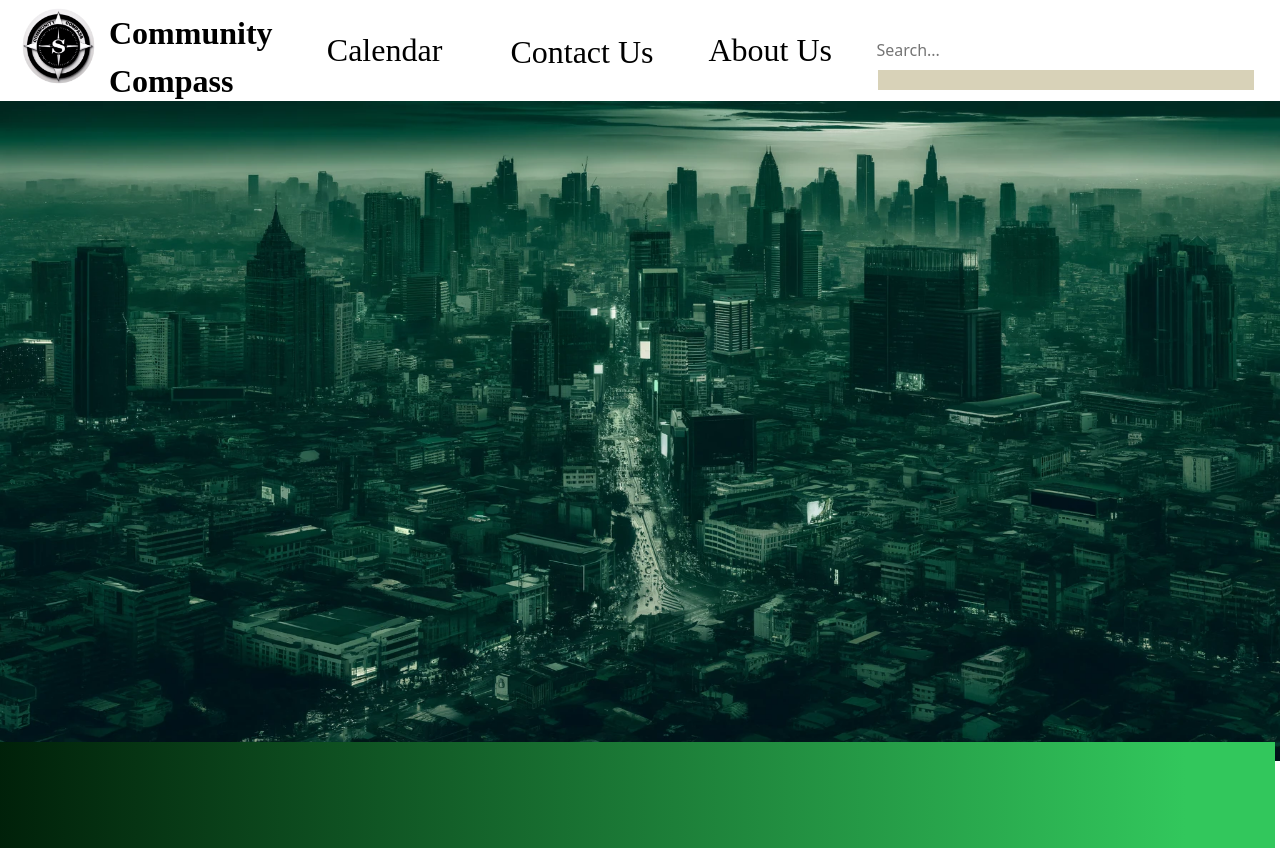
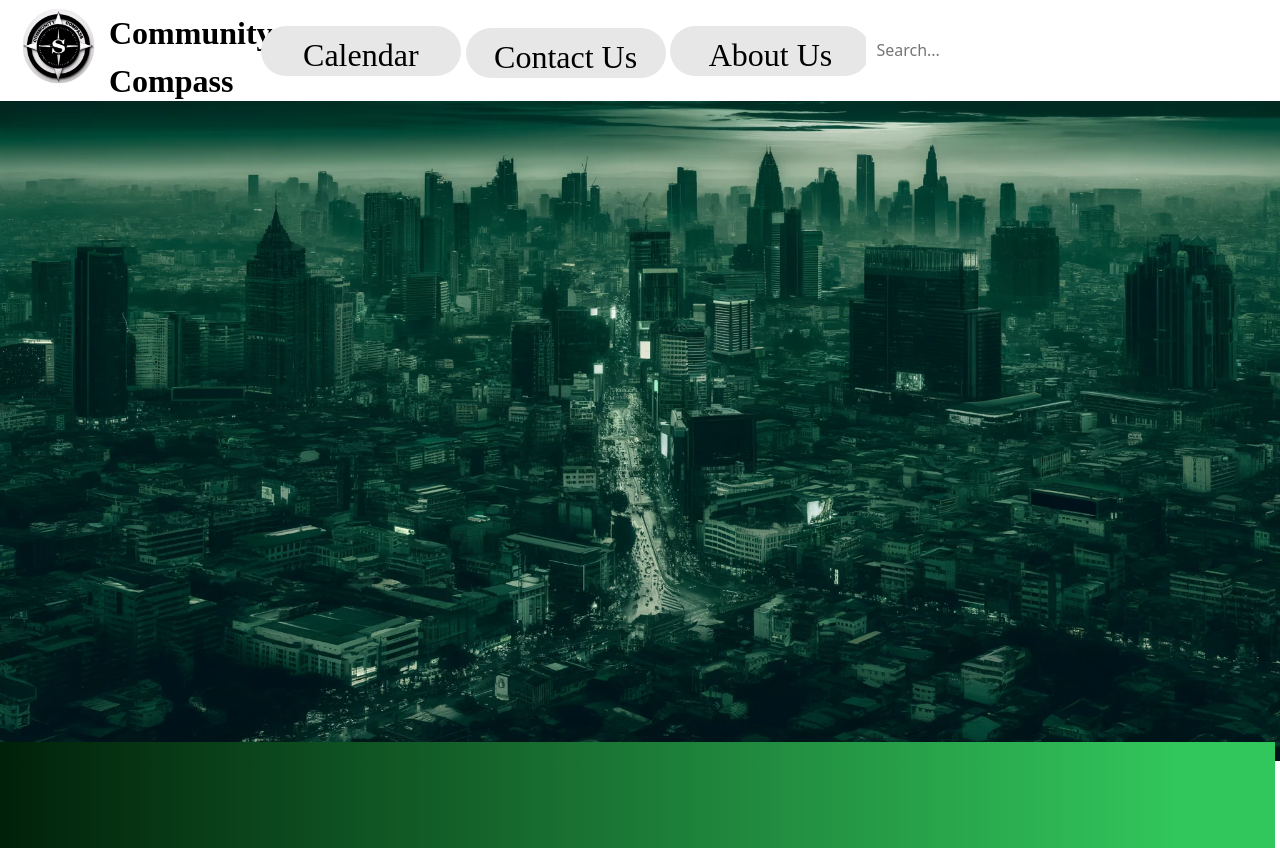
Before and after one commit to niv-reddy/CommunityCompass, a plain HTML site: page index.html in a window 1280 px wide. Shown: the top 848 px of the page. Drawn offline with nearby package versions, Linux system fonts and the light colour scheme.

Commit message:
Banner Button Apperance

```diff
--- a/index.html
+++ b/index.html
@@ -39,10 +39,10 @@
           <input type="text" id="input-box" placeholder="Search..." autocomplete="off"
             style="height: 40px; width: 400px; padding: 0 10px; font-size: 16px; border: none">
         </div>
-        <div class="result-box" style="z-index: 1050; max-height: 200px; overflow-y: auto; background-color: #d8d2b8; padding: 10px;">
+        <div class="result-box" style="z-index: 1050; max-height: 200px; overflow-y: auto; background-color: #fff; padding: 10px;">
           <style>
             .result-box ul {
-              border-top: 1px solid #999;
+              border-top: 1px solid #ffff;
               padding: 10px;
               margin: 0;
               list-style-type: none;
@@ -55,7 +55,9 @@
 
     </div>
     <div class="AboutUsButton" onclick="window.location.href='AboutUs.html'" style="
-          right: 35%;
+          width: 200px;
+          height: 50px;
+          right: 32%;
           top: 26px;
           position: absolute;
           color: black;
@@ -63,13 +65,18 @@
           font-family: 'Kulim Park';
           font-weight: 400;
           word-wrap: break-word;
+          cursor: pointer;
+          border-radius: 100px;
+          padding: 5px;
+          background-color: #e7e7e7;
+          text-align: center;
         ">
       About Us
     </div>
     <div class="ContactUsButton" onclick="window.location.href='contact.html'" style="
-          width: 168px;
-          height: 33px;
-          right: 47%;
+          width: 200px;
+          height: 50px;
+          right: 48%;
           top: 28px;
           position: absolute;
           color: black;
@@ -77,12 +84,17 @@
           font-family: 'Kulim Park';
           font-weight: 400;
           word-wrap: break-word;
+          cursor: pointer;
+          border-radius: 100px;
+          padding: 5px;
+          background-color: #e7e7e7;
+          text-align: center;
         ">
       Contact Us
     </div>
-    <div class="ContactUsButton" onclick="window.location.href='calendar.html'" style="
-          width: 134px;
-          height: 34px;
+    <div class="CalendarButton" onclick="window.location.href='calendar.html'" style="
+          width: 200px;
+          height: 50px;
           right: 64%;
           top: 26px;
           position: absolute;
@@ -91,6 +103,11 @@
           font-family: 'Kulim Park';
           font-weight: 400;
           word-wrap: break-word;
+          cursor: pointer;
+          border-radius: 100px;
+          padding: 5px;
+          background-color: #e7e7e7;
+          text-align: center;
         ">
       Calendar
     </div>
--- a/js/autocomplete.js
+++ b/js/autocomplete.js
@@ -42,7 +42,7 @@ inputBox.onkeyup = function () {
 function display(result) {
     const content = result.map((list) => {
         const url = generatePageURL(list);
-        return "<li style='list-style: none; border-radius: 10px; padding: 10px; cursor: pointer; background-color: #d8d2b8; margin: 0;' onclick='window.location.href=\"" + url + "\"'>" + list + "</li>";
+        return "<li style='list-style: none; border-radius: 10px; padding: 10px; cursor: pointer; background-color: #ffff; margin: 0;' onclick='window.location.href=\"" + url + "\"'>" + list + "</li>";
     }).join('');
 
     resultsBox.innerHTML = "<ul style='border-top: 1px solid #999; padding: 10px; margin: 0; list-style-type: none;'>" + content + "</ul>";
```
